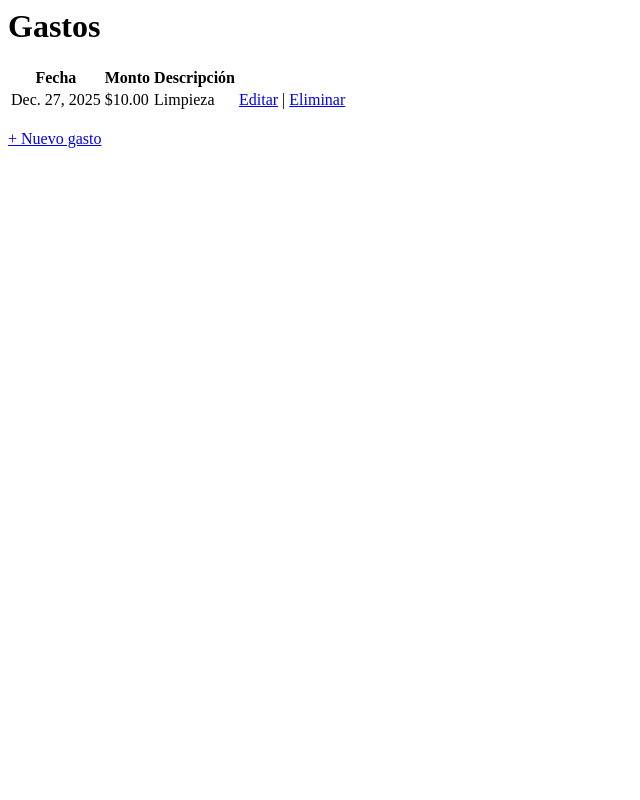
After one commit to GonzaloVegaDev/airbnb-finanzas, a Django app: page /gastos/ in a window 1280 px wide. The commit adds this page. Shown: the whole page, without its empty margins (0-640 px from the left). Run offline with Django 5.2, Linux system fonts and the light colour scheme; data comes from the database, SQL or seed files in the repository; both versions use the stored data as it was after the commit.

Commit message:
beta 27/12/2025

```diff
--- a/core/models.py
+++ b/core/models.py
@@ -15,15 +15,16 @@ class Propiedad(models.Model):
 
 class Ingreso(models.Model):
     propiedad = models.ForeignKey(Propiedad, on_delete=models.CASCADE)
+    monto_bruto = models.DecimalField(max_digits=10, decimal_places=2)
+    comision = models.DecimalField(max_digits=10, decimal_places=2)
+    descripcion = models.CharField(max_length=255, blank=True)
     fecha = models.DateField()
-    plataforma = models.CharField(max_length=50, blank=True)
-    monto_bruto = models.DecimalField(max_digits=12, decimal_places=2)
-    comision = models.DecimalField(max_digits=12, decimal_places=2, default=0)
-    creado_por = models.ForeignKey(User, on_delete=models.PROTECT)
+    plataforma = models.CharField(max_length=50)
+    creado_por = models.ForeignKey(User, on_delete=models.CASCADE)
     creado_en = models.DateTimeField(auto_now_add=True)
 
-    def __str__(self):
-        return f"{self.propiedad} - {self.fecha}"
+    def monto_neto(self):
+        return self.monto_bruto - self.comision
 
 
 class Gasto(models.Model):
--- a/core/static/core/styles.css
+++ b/core/static/core/styles.css
@@ -1,67 +1,46 @@
-body {
-    font-family: Arial, sans-serif;
-    background-color: #f4f6f8;
-    margin: 0;
-    padding: 20px;
-}
-
-h1, h2 {
-    color: #333;
-}
-
-.container {
-    max-width: 1000px;
-    margin: auto;
-    background: white;
-    padding: 20px;
-    border-radius: 6px;
-}
-
-.summary {
-    display: flex;
-    gap: 20px;
-    margin-bottom: 30px;
+.resumen-cards,
+.propiedades-grid {
+    display: grid;
+    grid-template-columns: repeat(auto-fit, minmax(220px, 1fr));
+    gap: 16px;
 }
 
 .card {
-    flex: 1;
-    background: #f0f2f5;
-    padding: 15px;
-    border-radius: 6px;
-    text-align: center;
+    background: #ffffff;
+    border: 1px solid #ddd;
+    border-radius: 8px;
+    padding: 16px;
 }
 
-.card strong {
-    display: block;
-    font-size: 14px;
-    color: #666;
+.propiedad-card h3 {
+    margin-top: 0;
 }
 
-.card span {
-    font-size: 22px;
+.monto {
+    font-size: 1.4em;
     font-weight: bold;
-    color: #000;
 }
 
-table {
+.positivo {
+    color: #1a7f37;
+}
+
+.negativo {
+    color: #c92a2a;
+}
+.tabla {
     width: 100%;
     border-collapse: collapse;
-    margin-bottom: 30px;
+    margin-bottom: 2rem;
 }
 
-table th {
-    background: #333;
-    color: white;
+.tabla th,
+.tabla td {
+    border: 1px solid #ddd;
     padding: 8px;
 }
 
-table td {
-    border: 1px solid #ddd;
-    padding: 8px;
-    text-align: center;
+.tabla th {
+    background-color: #f5f5f5;
+    text-align: left;
 }
-
-select {
-    padding: 6px;
-    font-size: 14px;
-}
--- /dev/null
+++ b/core/templates/core/lista_gastos.html
@@ -0,0 +1,36 @@
+{% load static %}
+<link rel="stylesheet" href="{% static 'core/styles.css' %}">
+
+<h1>Gastos</h1>
+
+<table>
+    <thead>
+        <tr>
+            <th>Fecha</th>
+            <th>Monto</th>
+            <th>Descripción</th>
+        </tr>
+    </thead>
+    <tbody>
+        {% for gasto in gastos %}
+        <tr>
+            <td>{{ gasto.fecha }}</td>
+            <td>${{ gasto.monto }}</td>
+            <td>{{ gasto.categoria }}</td>
+            <td>
+                <a href="{% url 'editar_gasto' gasto.id %}">Editar</a>
+                |
+                <a href="{% url 'eliminar_gasto' gasto.id %}">Eliminar</a>
+            </td>
+
+        </tr>
+        {% empty %}
+        <tr>
+            <td colspan="3">No hay gastos registrados</td>
+        </tr>
+        {% endfor %}
+    </tbody>
+</table>
+
+<br>
+<a href="{% url 'crear_gasto' %}">+ Nuevo gasto</a>
--- a/core/urls.py
+++ b/core/urls.py
@@ -3,6 +3,16 @@ from . import views
 
 urlpatterns = [
     path("", views.dashboard, name="dashboard"),
+
+    # INGRESOS
+    path("ingresos/nuevo/", views.crear_ingreso, name="crear_ingreso"),
+    path("ingresos/", views.lista_ingresos, name="lista_ingresos"),
+    path("ingresos/<int:pk>/editar/", views.editar_ingreso, name="editar_ingreso"),
+    path("ingresos/<int:pk>/eliminar/", views.eliminar_ingreso, name="eliminar_ingreso"),
+
+    # GASTOS
     path("gastos/nuevo/", views.crear_gasto, name="crear_gasto"),
-    path("ingresos/nuevo/", views.crear_ingreso, name="crear_ingreso"),
+    path("gastos/", views.lista_gastos, name="lista_gastos"),
+    path("gastos/<int:pk>/editar/", views.editar_gasto, name="editar_gasto"),
+    path("gastos/<int:pk>/eliminar/", views.eliminar_gasto, name="eliminar_gasto"),
 ]
--- a/core/views.py
+++ b/core/views.py
@@ -1,30 +1,60 @@
 from django.contrib.auth.decorators import login_required
 from django.db.models import Sum
-from django.shortcuts import render, redirect
-from .models import Ingreso, Gasto
+from django.shortcuts import render, redirect, get_object_or_404
+from .models import Ingreso, Gasto, Propiedad
 from .forms import IngresoForm, GastoForm
+from decimal import Decimal, ROUND_HALF_UP
+from datetime import date
 
 @login_required
 def dashboard(request):
-    ingresos_total = Ingreso.objects.aggregate(Sum('monto_bruto'))['monto_bruto__sum'] or 0
-    gastos_total = Gasto.objects.aggregate(Sum('monto'))['monto__sum'] or 0
-    balance = ingresos_total - gastos_total
-    return render(request, "core/dashboard.html", {
-        "ingresos_total": ingresos_total,
-        "gastos_total": gastos_total,
-        "balance": balance
-    })
+    hoy = date.today()
 
-    return render(
-        request,
-        "core/dashboard.html",
-        {
-            "ingresos_total": ingresos_total,
-            "gastos_total": gastos_total,
-            "balance": ingresos_total - gastos_total,
-        },
+    mes = int(request.GET.get("mes", hoy.month))
+    anio = int(request.GET.get("anio", hoy.year))
+
+    meses = list(range(1, 13))
+
+    ingresos_qs = Ingreso.objects.filter(
+        fecha__month=mes,
+        fecha__year=anio
     )
 
+    gastos_qs = Gasto.objects.filter(
+        fecha__month=mes,
+        fecha__year=anio
+    )
+
+    total_ingresos = ingresos_qs.aggregate(
+        total=Sum("monto_bruto")
+    )["total"] or 0
+
+    total_comisiones = ingresos_qs.aggregate(
+        total=Sum("comision")
+    )["total"] or 0
+
+    total_gastos = gastos_qs.aggregate(
+        total=Sum("monto")
+    )["total"] or 0
+
+    balance = total_ingresos - total_comisiones - total_gastos
+    ingresos = ingresos_qs.order_by("-fecha")
+    gastos = gastos_qs.order_by("-fecha")
+
+
+    context = {
+        "mes": mes,
+        "anio": anio,
+        "total_ingresos": total_ingresos,
+        "total_comisiones": total_comisiones,
+        "total_gastos": total_gastos,
+        "balance": balance,
+        "meses": meses,
+        "ingresos": ingresos,
+        "gastos": gastos,
+    }
+
+    return render(request, "core/dashboard.html", context)
 
 @login_required
 def crear_ingreso(request):
@@ -32,8 +62,11 @@ def crear_ingreso(request):
         form = IngresoForm(request.POST)
         if form.is_valid():
             ingreso = form.save(commit=False)
+
             ingreso.creado_por = request.user
+            ingreso.propiedad = Propiedad.objects.first()  # 👈 CLAVE
             ingreso.save()
+
             return redirect("dashboard")
     else:
         form = IngresoForm()
@@ -41,16 +74,99 @@ def crear_ingreso(request):
     return render(request, "core/crear_ingreso.html", {"form": form})
 
 
+
 @login_required
+
 def crear_gasto(request):
     if request.method == "POST":
         form = GastoForm(request.POST)
         if form.is_valid():
             gasto = form.save(commit=False)
             gasto.creado_por = request.user
+            gasto.propiedad = Propiedad.objects.first()
             gasto.save()
             return redirect("dashboard")
     else:
         form = GastoForm()
 
     return render(request, "core/crear_gasto.html", {"form": form})
+
+def lista_ingresos(request):
+    ingresos = Ingreso.objects.all().order_by("-fecha")
+    return render(request, "core/lista_ingresos.html", {
+        "ingresos": ingresos
+    })
+
+
+def lista_gastos(request):
+    gastos = Gasto.objects.all().order_by("-fecha")
+    return render(request, "core/lista_gastos.html", {
+        "gastos": gastos
+    })
+
+@login_required
+def editar_ingreso(request, pk):
+    ingreso = get_object_or_404(Ingreso, pk=pk)
+
+    if request.method == "POST":
+        form = IngresoForm(request.POST, instance=ingreso)
+        if form.is_valid():
+            ingreso_editado = form.save(commit=False)
+            ingreso_editado.propiedad = ingreso.propiedad
+            ingreso_editado.creado_por = ingreso.creado_por
+            ingreso_editado.save()
+            return redirect("lista_ingresos")
+    else:
+        form = IngresoForm(instance=ingreso)
+
+    return render(request, "core/crear_ingreso.html", {
+        "form": form,
+        "editar": True,
+    })
+
+@login_required
+def eliminar_ingreso(request, pk):
+    ingreso = get_object_or_404(Ingreso, pk=pk)
+
+    if request.method == "POST":
+        ingreso.delete()
+        return redirect("lista_ingresos")
+
+    return render(request, "core/confirmar_eliminar.html", {
+        "objeto": ingreso,
+        "tipo": "ingreso",
+    })
+
+@login_required
+def editar_gasto(request, pk):
+    gasto = get_object_or_404(Gasto, pk=pk)
+
+    if request.method == "POST":
+        form = GastoForm(request.POST, instance=gasto)
+        if form.is_valid():
+            form.save()
+            return redirect("dashboard")
+    else:
+        form = GastoForm(instance=gasto)
+
+    return render(request, "core/crear_gasto.html", {
+        "form": form,
+        "modo": "editar",
+    })
+
+@login_required
+def eliminar_gasto(request, pk):
+    gasto = get_object_or_404(Gasto, pk=pk)
+
+    if request.method == "POST":
+        gasto.delete()
+        return redirect("dashboard")
+
+    return render(
+        request,
+        "core/confirmar_eliminar.html",
+        {
+            "objeto": gasto,
+            "tipo": "gasto",
+        }
+    )
```
Also changed, not shown: core/forms.py (+22 -4 lines), core/templates/core/confirmar_eliminar.html (added, +9 -0 lines), core/templates/core/crear_ingreso.html (+58 -14 lines), core/templates/core/dashboard.html (+110 -18 lines), core/templates/core/editar_gasto.html (added, +28 -0 lines), core/templates/core/lista_ingresos.html (added, +35 -0 lines), core/migrations/0002_ingreso_descripcion_alter_gasto_categoria_and_more.py (added), db.sqlite3.
